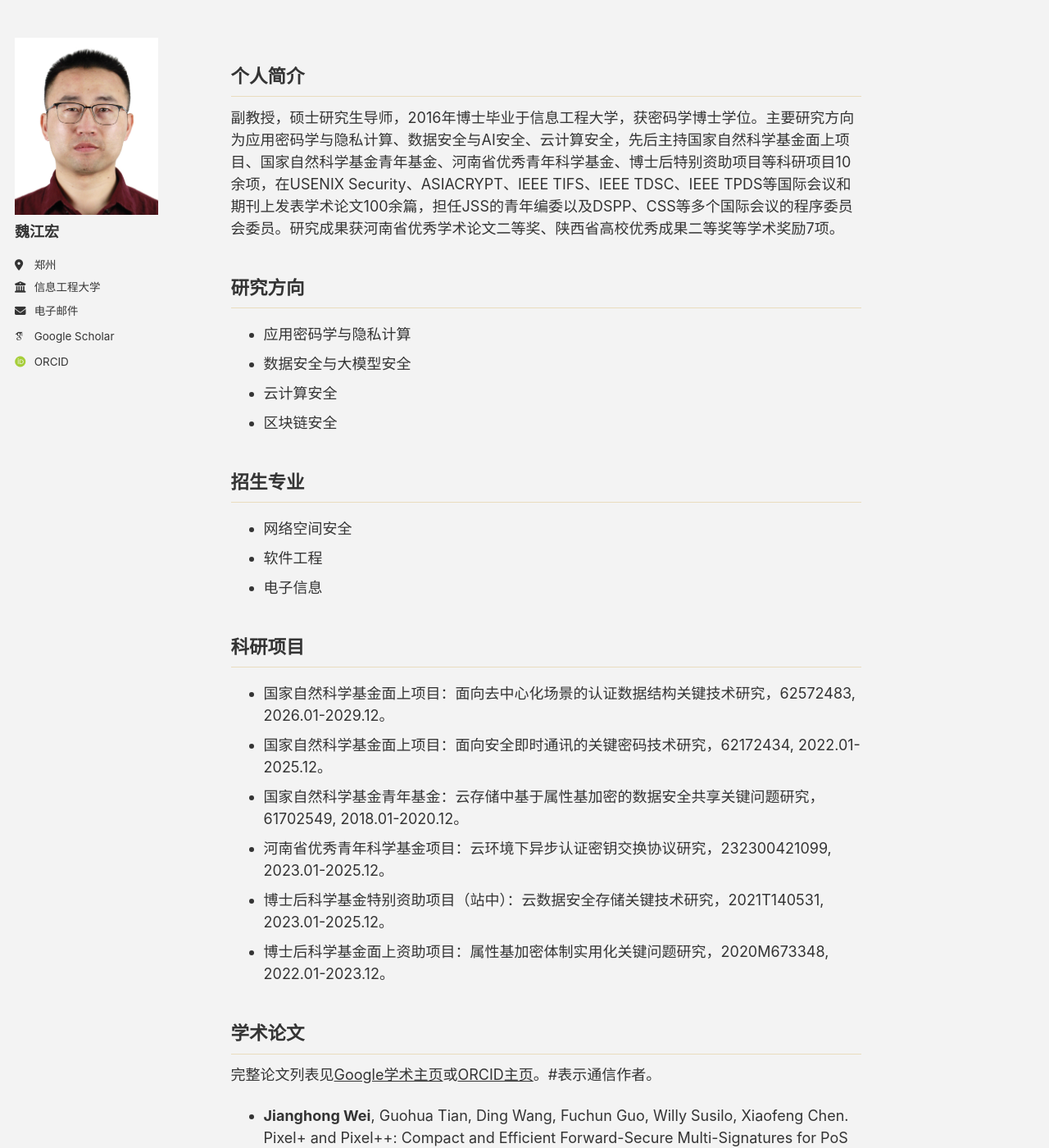
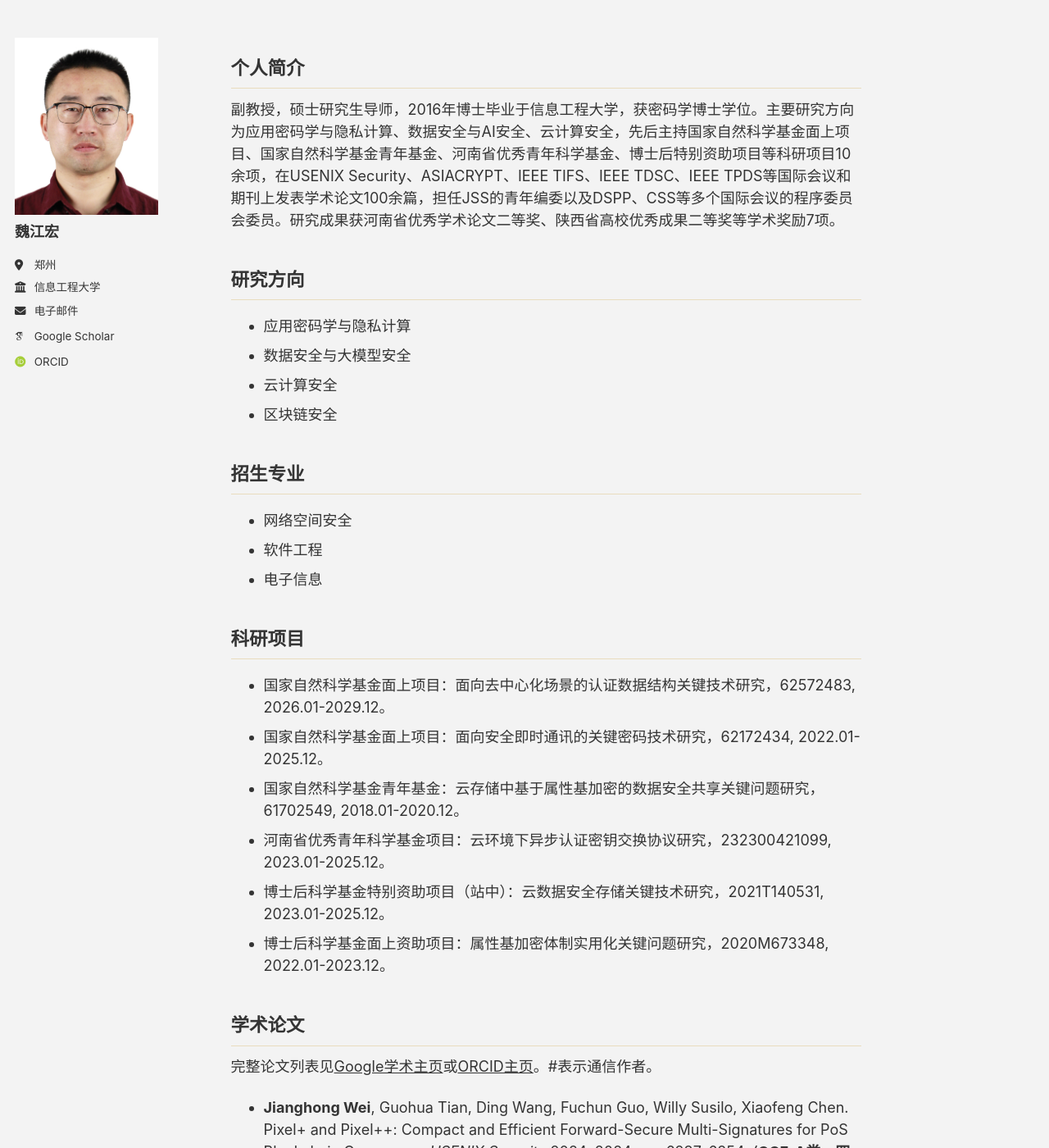
Before and after one commit to jhw-crypt/jhw-crypt.github.io, a Jekyll site: the page built from _pages/about.md, in a window 1280 px wide and 1400 px high. Shown: the whole window at 82% size. Built offline with Jekyll 4.4.1, drawn with Linux system fonts in a browser that asks for light colours; some web fonts are replaced; a script bundle is joined from its source files by our own code; library files that are not in the unit come from our copies.

Commit message:
Update main.scss

```diff
--- a/assets/css/main.scss
+++ b/assets/css/main.scss
@@ -52,7 +52,7 @@
 /* 2. 让主体内容区上移，消除顶部间距 */
 .initial-content,
 #main {
-  margin-top: -50px !important;
+  margin-top: -60px !important;
   padding-top: 0 !important;
 }
 
```
